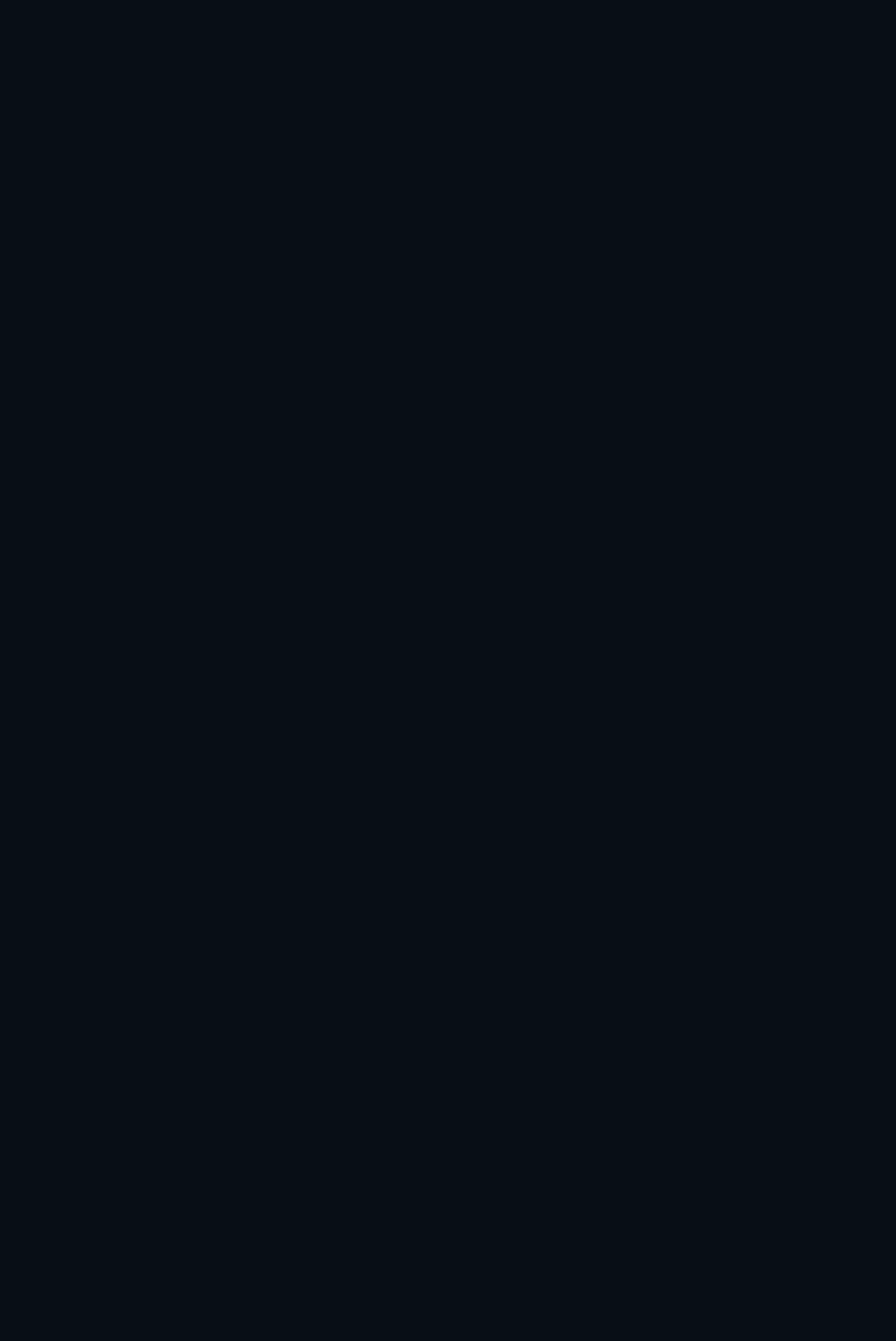
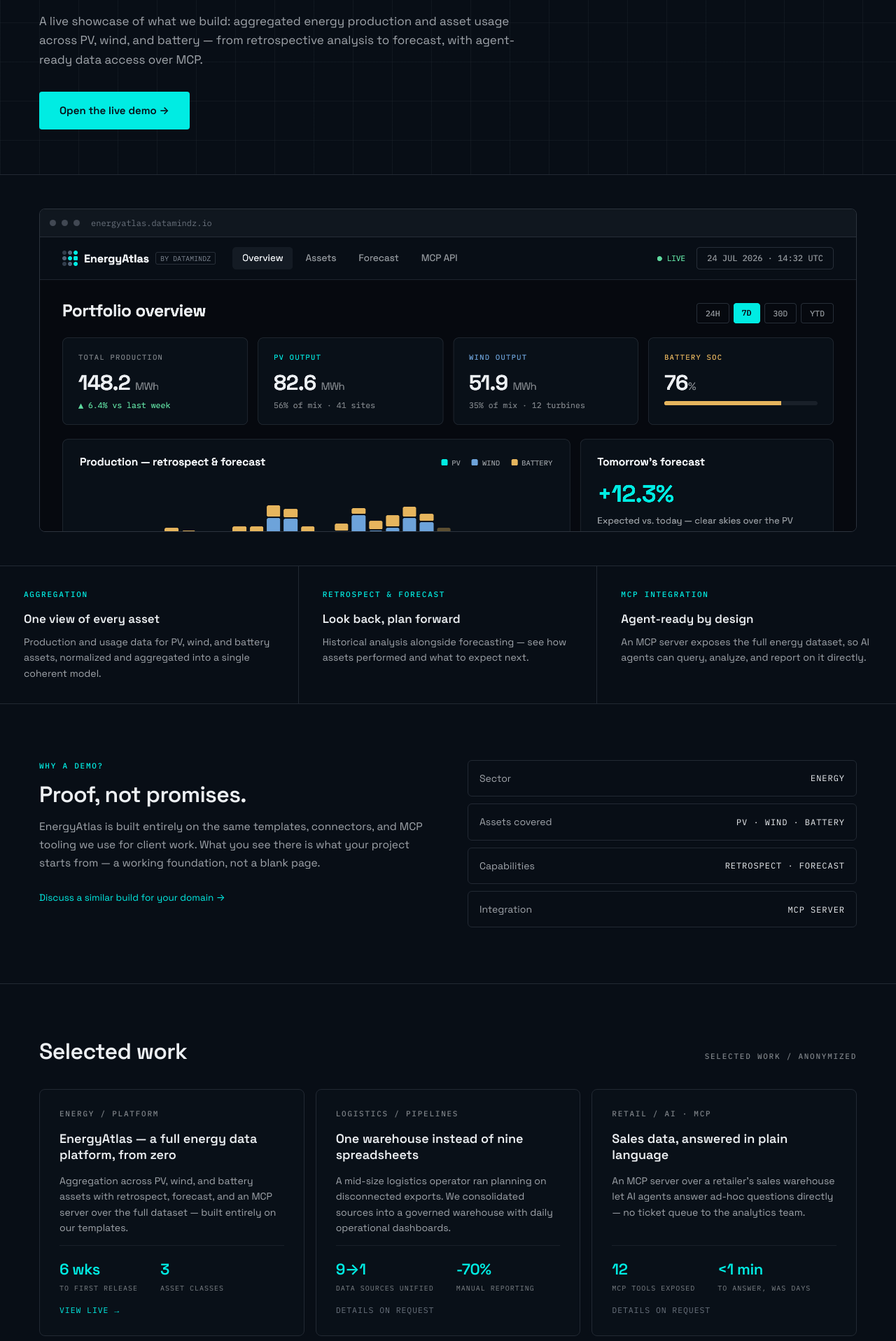
Before and after one commit to datamindzio/website, a React (Vite) app: page /projects in a window 1280 px wide. Shown: the part 264-2180 px from the top of the page at 70% size. Before the commit the page ends 800 px from the top, so only its background shows below. Built offline with nearby package versions, Linux system fonts and the light colour scheme.

Commit message:
feat(projects): Signal projects page

```diff
--- a/src/pages/Projects.tsx
+++ b/src/pages/Projects.tsx
@@ -1,3 +1,115 @@
+import { Link } from 'react-router-dom'
+import Eyebrow from '../components/primitives/Eyebrow'
+import Button from '../components/primitives/Button'
+import Card from '../components/primitives/Card'
+import BrowserFrame from '../components/primitives/BrowserFrame'
+import StatPair from '../components/primitives/StatPair'
+import SpecRow from '../components/primitives/SpecRow'
+import { ENERGYATLAS_URL } from '../lib/constants'
+
+const CAPS = [
+  { t: 'AGGREGATION', h: 'One view of every asset', b: 'Production and usage data for PV, wind, and battery assets, normalized and aggregated into a single coherent model.' },
+  { t: 'RETROSPECT & FORECAST', h: 'Look back, plan forward', b: 'Historical analysis alongside forecasting — see how assets performed and what to expect next.' },
+  { t: 'MCP INTEGRATION', h: 'Agent-ready by design', b: 'An MCP server exposes the full energy dataset, so AI agents can query, analyze, and report on it directly.' },
+]
+
+const SPECS = [
+  { label: 'Sector', value: 'ENERGY' },
+  { label: 'Assets covered', value: 'PV · WIND · BATTERY' },
+  { label: 'Capabilities', value: 'RETROSPECT · FORECAST' },
+  { label: 'Integration', value: 'MCP SERVER' },
+]
+
+const CASES = [
+  {
+    eyebrow: 'ENERGY / PLATFORM', title: 'EnergyAtlas — a full energy data platform, from zero',
+    body: 'Aggregation across PV, wind, and battery assets with retrospect, forecast, and an MCP server over the full dataset — built entirely on our templates.',
+    stats: [{ value: '6 wks', label: 'TO FIRST RELEASE' }, { value: '3', label: 'ASSET CLASSES' }],
+    footer: { text: 'VIEW LIVE →', href: ENERGYATLAS_URL },
+  },
+  {
+    eyebrow: 'LOGISTICS / PIPELINES', title: 'One warehouse instead of nine spreadsheets',
+    body: 'A mid-size logistics operator ran planning on disconnected exports. We consolidated sources into a governed warehouse with daily operational dashboards.',
+    stats: [{ value: '9→1', label: 'DATA SOURCES UNIFIED' }, { value: '-70%', label: 'MANUAL REPORTING' }],
+    footer: { text: 'DETAILS ON REQUEST', href: null },
+  },
+  {
+    eyebrow: 'RETAIL / AI · MCP', title: 'Sales data, answered in plain language',
+    body: "An MCP server over a retailer's sales warehouse let AI agents answer ad-hoc questions directly — no ticket queue to the analytics team.",
+    stats: [{ value: '12', label: 'MCP TOOLS EXPOSED' }, { value: '<1 min', label: 'TO ANSWER, WAS DAYS' }],
+    footer: { text: 'DETAILS ON REQUEST', href: null },
+  },
+]
+
 export default function Projects() {
-  return null
+  return (
+    <>
+      <section className="hero-grid" style={{ padding: '88px var(--gutter) 64px' }}>
+        <Eyebrow>PROJECTS / FEATURED DEMO</Eyebrow>
+        <h1 style={{ fontSize: 60, margin: '20px 0 0' }}>EnergyAtlas</h1>
+        <p className="lead" style={{ fontSize: 17, maxWidth: 680, margin: '20px 0 0' }}>
+          A live showcase of what we build: aggregated energy production and asset usage across PV, wind, and battery — from retrospective analysis to forecast, with agent-ready data access over MCP.
+        </p>
+        <div style={{ marginTop: 32 }}>
+          <Button href={ENERGYATLAS_URL} external>Open the live demo →</Button>
+        </div>
+      </section>
+
+      <section className="section" style={{ padding: '48px var(--gutter)' }}>
+        <BrowserFrame url="energyatlas.datamindz.io">
+          <img src="/energyatlas-dashboard.png" alt="EnergyAtlas dashboard" style={{ height: 420 }} />
+        </BrowserFrame>
+      </section>
+
+      <section className="strip-3" style={{ borderTop: '1px solid var(--border)' }}>
+        {CAPS.map((c) => (
+          <div key={c.t}>
+            <div className="eyebrow">{c.t}</div>
+            <div style={{ marginTop: 12, fontWeight: 600, fontSize: 17 }}>{c.h}</div>
+            <p className="lead" style={{ fontSize: 14, lineHeight: 1.6, margin: '8px 0 0' }}>{c.b}</p>
+          </div>
+        ))}
+      </section>
+
+      <section className="section" style={{ display: 'grid', gridTemplateColumns: '1fr 1fr', gap: 56, padding: '80px var(--gutter)' }}>
+        <div>
+          <Eyebrow>WHY A DEMO?</Eyebrow>
+          <h2 style={{ fontSize: 32, margin: '16px 0 0' }}>Proof, not promises.</h2>
+          <p className="lead" style={{ fontSize: 15.5, lineHeight: 1.65, margin: '16px 0 0' }}>
+            EnergyAtlas is built entirely on the same templates, connectors, and MCP tooling we use for client work. What you see there is what your project starts from — a working foundation, not a blank page.
+          </p>
+          <div style={{ marginTop: 24 }}>
+            <Link to="/contact" style={{ fontSize: 13.5, color: 'var(--accent)' }}>Discuss a similar build for your domain →</Link>
+          </div>
+        </div>
+        <div style={{ display: 'grid', gap: 10 }}>
+          {SPECS.map((s) => <SpecRow key={s.label} label={s.label} value={s.value} />)}
+        </div>
+      </section>
+
+      <section className="section" style={{ padding: '80px var(--gutter)' }}>
+        <div style={{ display: 'flex', alignItems: 'baseline', justifyContent: 'space-between', gap: 24, flexWrap: 'wrap' }}>
+          <h2 style={{ fontSize: 32 }}>Selected work</h2>
+          <span className="eyebrow eyebrow--dim">SELECTED WORK / ANONYMIZED</span>
+        </div>
+        <div className="grid-3" style={{ marginTop: 36 }}>
+          {CASES.map((c) => (
+            <Card key={c.title}>
+              <div style={{ padding: '26px 28px', display: 'flex', flexDirection: 'column', gap: 14, height: '100%' }}>
+                <div className="eyebrow eyebrow--dim">{c.eyebrow}</div>
+                <div style={{ fontWeight: 600, fontSize: 18, lineHeight: 1.3 }}>{c.title}</div>
+                <p className="lead" style={{ fontSize: 14, lineHeight: 1.6, margin: 0 }}>{c.body}</p>
+                <div style={{ display: 'flex', gap: 32, paddingTop: 16, marginTop: 'auto', borderTop: '1px solid var(--divider-soft)' }}>
+                  {c.stats.map((s) => <StatPair key={s.label} value={s.value} label={s.label} />)}
+                </div>
+                {c.footer.href
+                  ? <a className="mono" style={{ fontSize: 11.5, color: 'var(--accent)', letterSpacing: '.08em' }} href={c.footer.href} target="_blank" rel="noopener">{c.footer.text}</a>
+                  : <span className="mono" style={{ fontSize: 11.5, color: 'var(--text-dimmer)', letterSpacing: '.08em' }}>{c.footer.text}</span>}
+              </div>
+            </Card>
+          ))}
+        </div>
+      </section>
+    </>
+  )
 }
```
